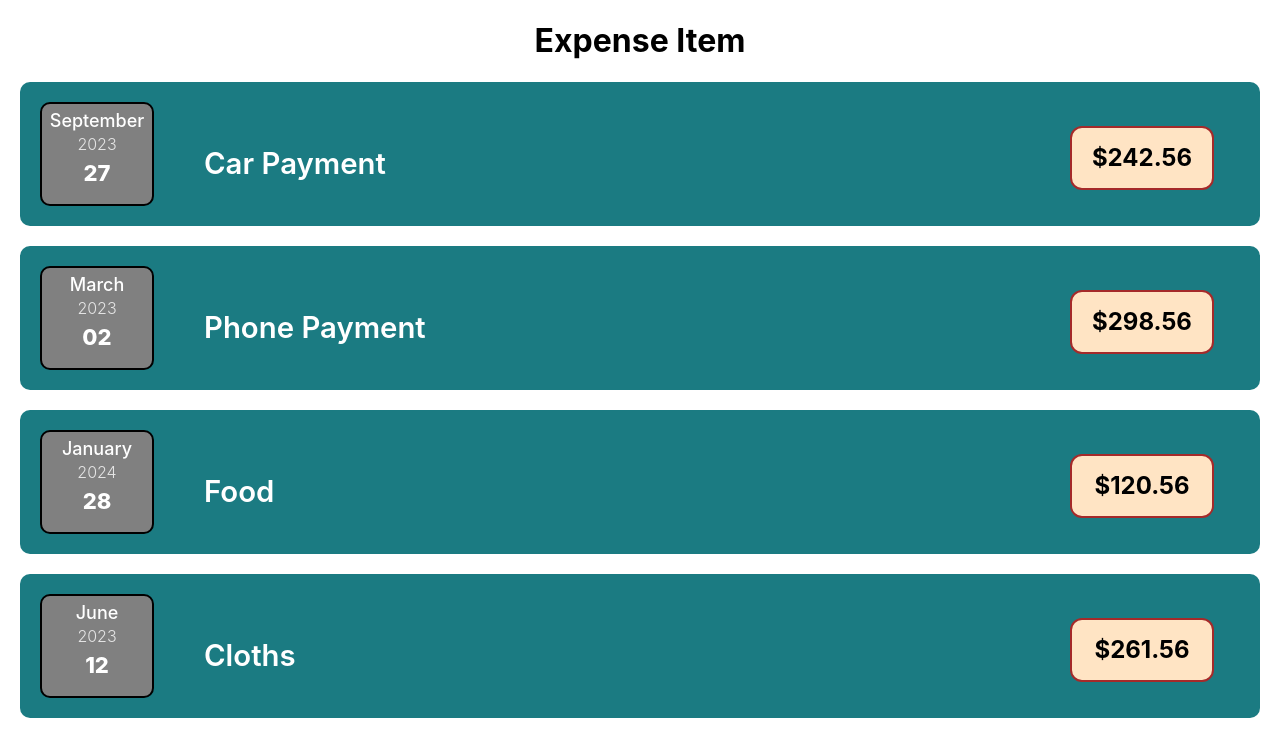
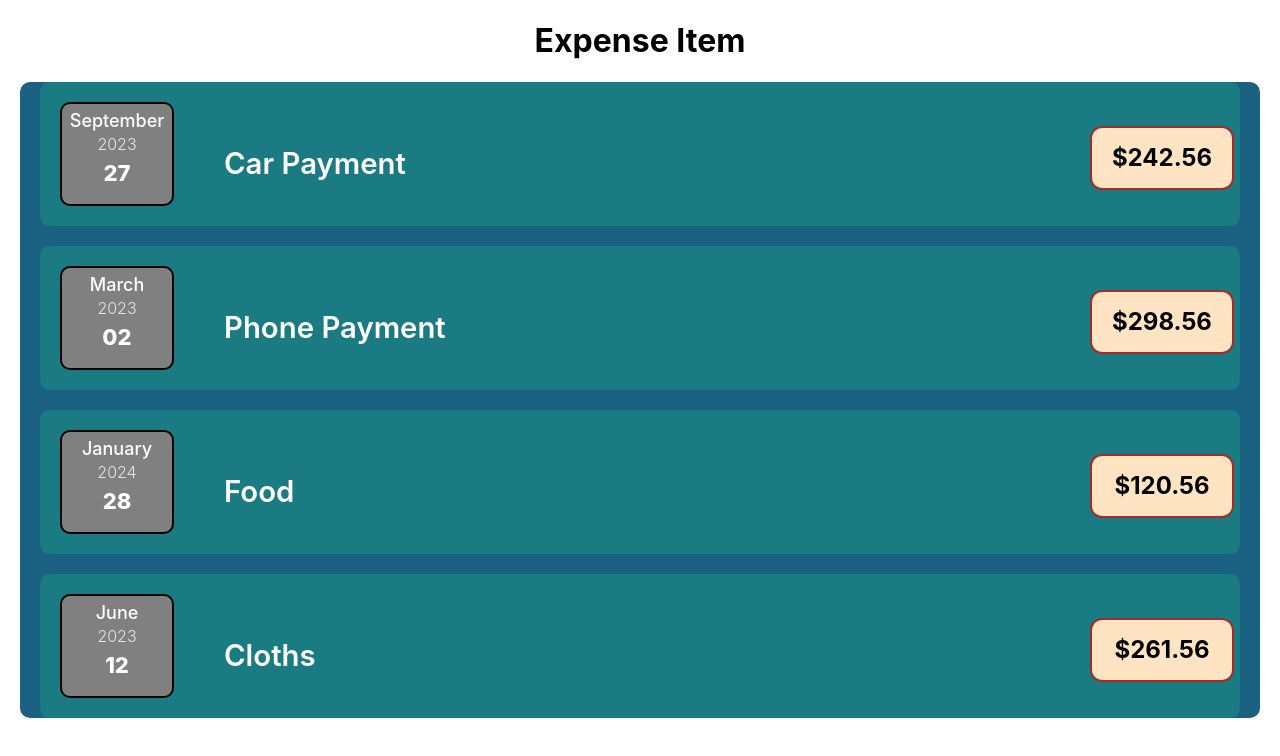
Before and after one commit to abubakarnangrii/demo, a React (Create React App) app in the folder demo/: page / in a window 1280 px wide. Shown: the top 756 px of the page. Built offline with nearby package versions, Linux system fonts and the light colour scheme.

Commit message:
State start

```diff
--- a/demo/src/components/ExpenseItem/ExpenseItem.css
+++ b/demo/src/components/ExpenseItem/ExpenseItem.css
@@ -3,7 +3,7 @@
     width: auto;
     display: flex;
     align-items: center;
-    margin: 20px 0px;
+    margin: 20px 20px;
     border-radius: 10px;
 }
 
--- a/demo/src/components/ExpenseItem/ExpenseItem.js
+++ b/demo/src/components/ExpenseItem/ExpenseItem.js
@@ -2,14 +2,16 @@ import React from 'react';
 import './ExpenseItem.css';
 import ExpenseDate from '../ExpenseDate/ExpenseDate';
 
-export default function ExpenseItem(props) {
+ const ExpenseItem=(props)=> {
     return (
         <div className='expense-item'>
-            <ExpenseDate date={props.date}/>
-            <div className='expense-item__data'>
+            <ExpenseDate date={props.date} />
+            <div>
                 <div className='expense-item__description'>{props.title}</div>
                 <div className='expense-item__price'>{props.price}</div>
             </div>
         </div>
     );
 }
+
+export default ExpenseItem;
--- /dev/null
+++ b/demo/src/components/Expenses/Expenses.css
@@ -0,0 +1,4 @@
+.expenses{
+    border-radius: 10px;
+    background-color: rgb(27, 97, 130);
+}
--- a/demo/src/components/Expenses/Expenses.js
+++ b/demo/src/components/Expenses/Expenses.js
@@ -1,9 +1,10 @@
 import React from 'react'
 import ExpenseItem from '../ExpenseItem/ExpenseItem'
+import './Expenses.css'
 
 export default function Expenses(props) {
     return (
-        <div>
+        <div className='expenses'>
             <ExpenseItem date={props.item[0].date} title={props.item[0].title} price={props.item[0].price} />
             <ExpenseItem date={props.item[1].date} title={props.item[1].title} price={props.item[1].price} />
             <ExpenseItem date={props.item[2].date} title={props.item[2].title} price={props.item[2].price} />
```
